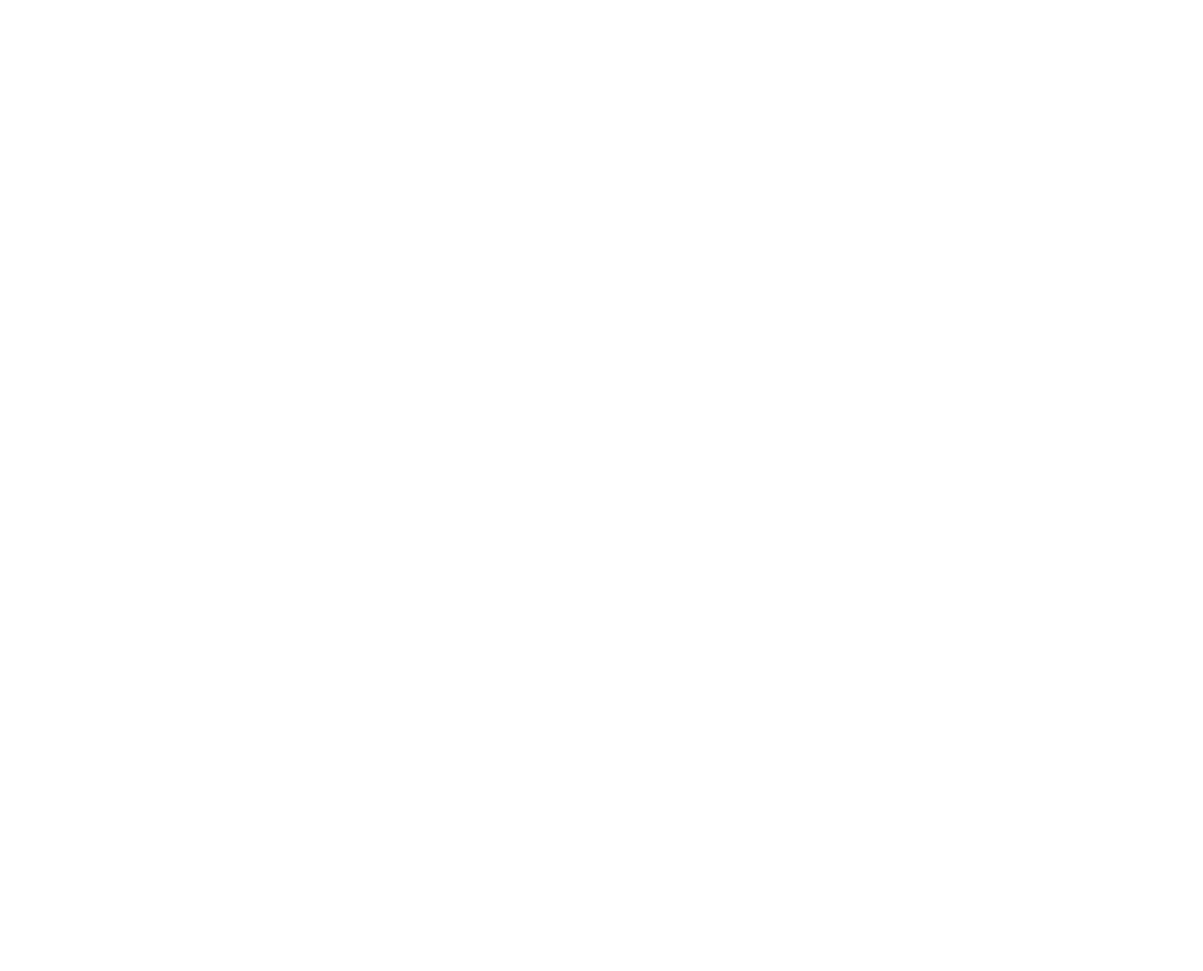
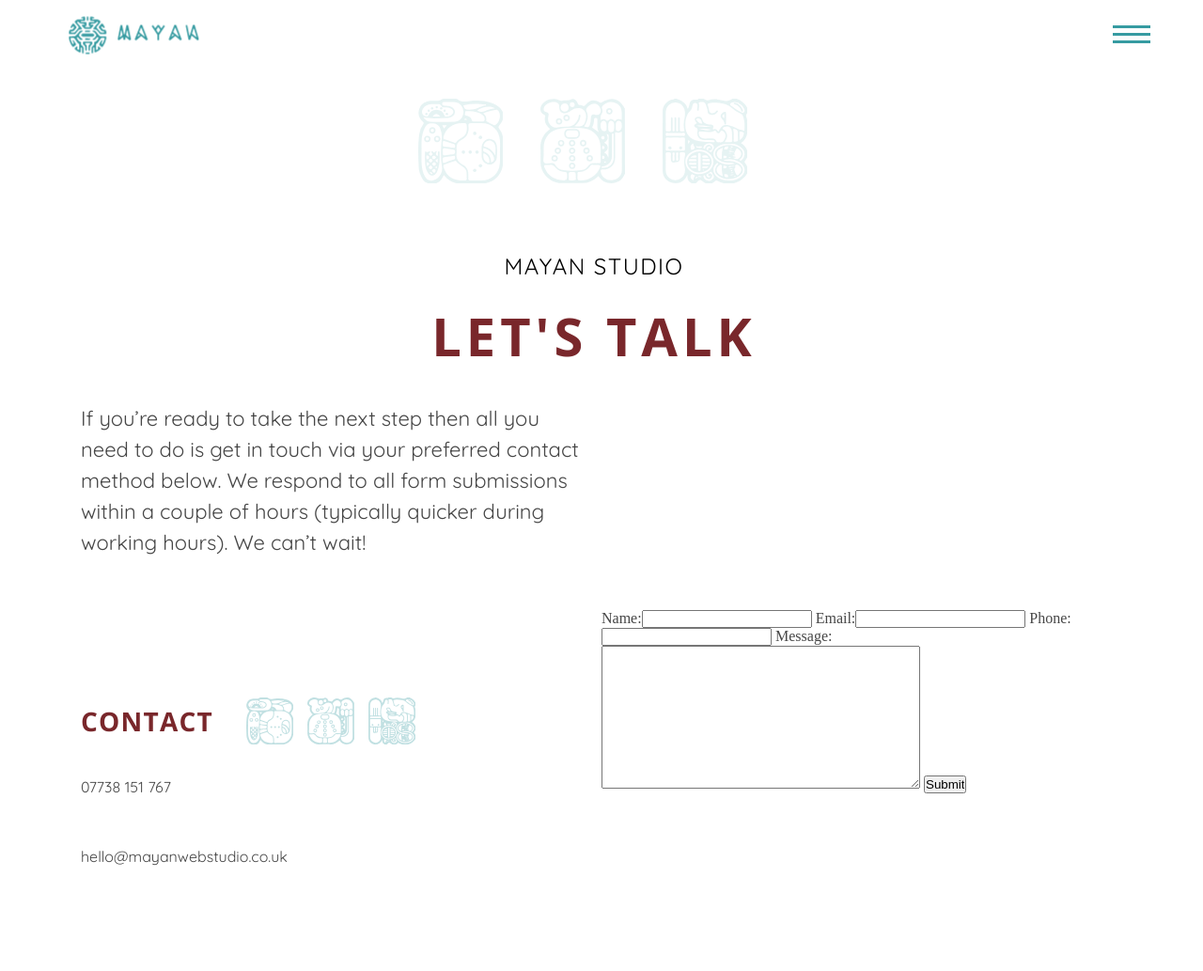
Before and after one commit to MikeBlakeway/mayan-python, a Django app: page /contact/ in a window 1280 px wide. Before the commit the page is empty. Shown: the whole page at 94% size. Before the commit the page ends 800 px from the top, so only its background shows below. Run offline with Django 3.2, Linux system fonts and the light colour scheme.

Commit message:
added contact.html and rendered ContactForm

```diff
--- /dev/null
+++ b/mayan/forms.py
@@ -0,0 +1,17 @@
+from django import forms
+
+
+class ContactForm(forms.Form):
+    name = forms.CharField(widget=forms.TextInput(attrs={'class': "form-control"}), label="Name", error_messages={
+                           'required': 'Please enter your name'}, required=True)
+    email = forms.EmailField()
+    phone = forms.CharField(widget=forms.TextInput, label="Phone", error_messages={
+                            'required': 'Please enter your contact number'}, required=True)
+    message = forms.CharField(widget=forms.Textarea,
+                              label="Message", required=False)
+
+    def form_valid(self, form):
+        # This method is called when valid form data has been POSTed.
+        # It should return an HttpResponse.
+        form.send_email()
+        return super().form_valid(form)
--- a/mayan/static/mayan/css/main.css
+++ b/mayan/static/mayan/css/main.css
@@ -674,12 +674,12 @@
   margin-left: auto;
   margin-right: auto;
   max-width: 90vw; }
-  .icons-container > svg {
+  .icons-container > img {
     height: auto;
     width: 9rem;
-    opacity: 0.2;
+    opacity: 0.4;
     margin-bottom: 4rem; }
-    .icons-container > svg:not(last-child) {
+    .icons-container > img:not(last-child) {
       margin-right: 4rem; }
   .icons-container--small {
     display: flex;
--- a/mayan/static/mayan/scss/components/_icons.scss
+++ b/mayan/static/mayan/scss/components/_icons.scss
@@ -7,10 +7,10 @@
     margin-right: auto;
     max-width: 90vw;
 
-    &>svg {
+    &>img {
       height: auto;
       width: 9rem;
-      opacity: 0.2;
+      opacity: 0.4;
       margin-bottom: 4rem;
 
       &:not(last-child) {
--- a/mayan/templates/mayan/components/glyphs.html
+++ b/mayan/templates/mayan/components/glyphs.html
@@ -1,6 +1,6 @@
 {% load static %}
 {% block glyphs %}
-<div class="hero--glyphs">
+<div class="icons-container">
     <img src="{% static 'mayan/svg/glyph_one.svg' %}" alt="Glyph One" />
     <img src="{% static 'mayan/svg/glyph_two.svg' %}" alt="Glyph Two" />
     <img src="{% static 'mayan/svg/glyph_three.svg' %}" alt="Glyph Three" />
--- a/mayan/templates/mayan/components/header.html
+++ b/mayan/templates/mayan/components/header.html
@@ -4,6 +4,7 @@
 <nav id="nav">
     <div class="navbar container">
         <div class="logo-wrapper">
+            <a href="{% url 'index' %}">
                 <svg xmlns="http://www.w3.org/2000/svg" id="Logo" class="logo" viewBox="0 0 459.1 132.67">
                     <g>
                         <g>
@@ -42,6 +43,7 @@
                         </g>
                     </g>
                 </svg>
+            </a>
 
         </div>
         <div class="col-8 right" id="navMenu">
--- a/mayan/templates/mayan/contact.html
+++ b/mayan/templates/mayan/contact.html
@@ -0,0 +1,35 @@
+{% extends './mayan_base.html' %}
+{% load static %}
+
+{% block content %}
+<div class="py-3 container">
+    {% include './components/glyphs.html' %}
+    <div class="row">
+        <small class="text-center block mt-3 mb-1">MAYAN STUDIO</small>
+        <h1 class="text-center block mb-2">Let's Talk</h1>
+    </div>
+    <div class="px-3 row">
+        <div class="col-xs-12 col-md-6 lead mb-4">
+            <p>If you’re ready to take the next step then all you need to do is get in touch via your preferred contact
+                method below. We respond to all form submissions within a couple of hours (typically quicker during
+                working hours). We can’t wait!</p>
+        </div>
+    </div>
+    <div class="px-3 pb-3 row">
+        <div class="col-md-6">
+            <h3 class="icons-inline--title">CONTACT
+                {% include './components/icons_inline.html' %}
+            </h3>
+            <p class="mb-5">07738 151 767</p>
+            <p class="mb-5">hello@mayanwebstudio.co.uk</p>
+        </div>
+        <div class="col-md-6">
+            <form action="." method="POST">
+                {% csrf_token %}
+                {{ form }}
+                <input type="submit" value="Submit">
+            </form>
+        </div>
+    </div>
+</div>
+{% endblock content %}
--- a/mayan/templates/mayan/packages.html
+++ b/mayan/templates/mayan/packages.html
@@ -19,9 +19,11 @@
                 strive to make things as clear as possible here at Mayan Web Studio.</p>
             <div class="hero--button">
                 <button>
-                    <a href="/contact">Get In Touch</a>
+                    <a href="{% url 'contact' %}">Get In Touch</a>
                 </button>
-                <span class="arrow-right"></span>
+                <span class="arrow-right">
+                    <span></span>
+                </span>
             </div>
         </div>
         <div class="col-xs-12 col-md-6">
--- a/mayan/urls.py
+++ b/mayan/urls.py
@@ -1,12 +1,13 @@
 
 from django.urls import path
 from django.views.generic import TemplateView
+from mayan.views import ContactView
 
 
 urlpatterns = [
-    path('', TemplateView.as_view(template_name="mayan/index.html")),
-    path('about/', TemplateView.as_view(template_name="mayan/about.html")),
-    path('services/', TemplateView.as_view(template_name="mayan/services.html")),
-    path('packages/', TemplateView.as_view(template_name="mayan/packages.html")),
-    path('contact/', TemplateView.as_view(template_name="mayan/contact.html")),
+    path('', TemplateView.as_view(template_name="mayan/index.html"), name="index"),
+    path('about/', TemplateView.as_view(template_name="mayan/about.html"), name="about"),
+    path('services/', TemplateView.as_view(template_name="mayan/services.html"), name="services"),
+    path('packages/', TemplateView.as_view(template_name="mayan/packages.html"), name="packages"),
+    path('contact/', ContactView.as_view(), name="contact"),
 ]
--- a/mayan/views.py
+++ b/mayan/views.py
@@ -1,5 +1,6 @@
 from django.shortcuts import render
-from django.views.generic import TemplateView
+from django.views.generic import TemplateView, FormView
+from .forms import ContactForm
 
 
 class IndexView(TemplateView):
@@ -18,5 +19,6 @@
     template_name = 'mayan/packages.html'
 
 
-class ContactView(TemplateView):
+class ContactView(FormView):
     template_name = 'mayan/contact.html'
+    form_class = ContactForm
```
Also changed, not shown: mayan/templates/mayan/about.html (+8 -2 lines), mayan/templates/mayan/index.html (+7 -2 lines), mayan/templates/mayan/services.html (+8 -2 lines). Lines whose indentation alone changed are shown as unchanged.
